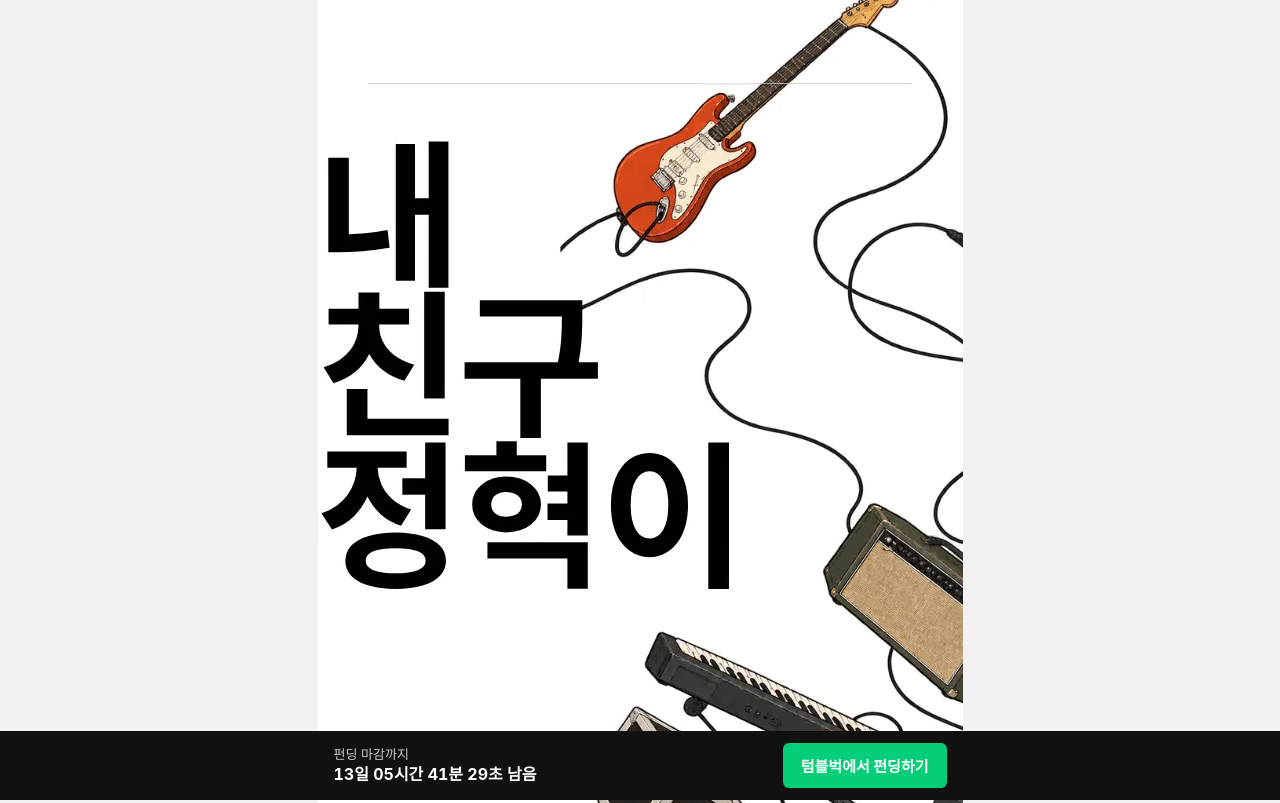
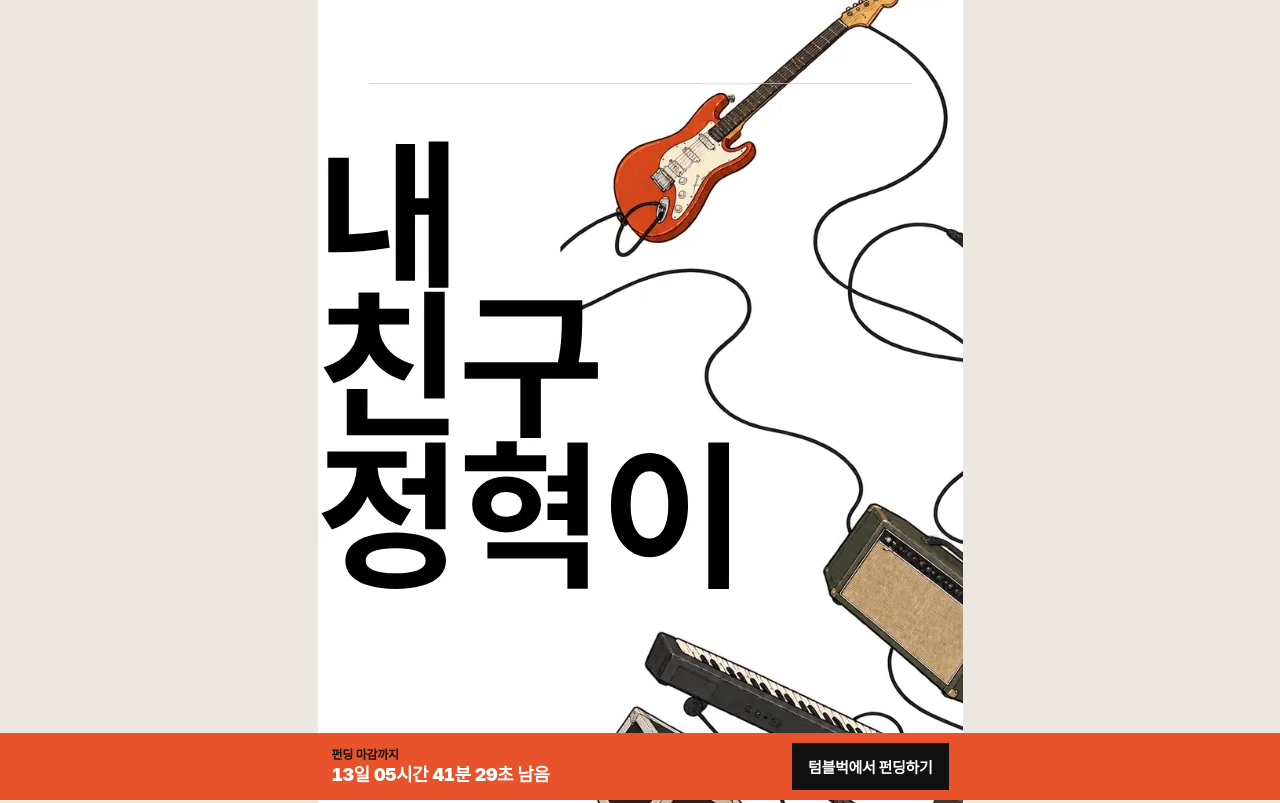
Before and after one commit to githubotaku/naechinjung, a plain HTML site: page index.html in a window 1280 px wide. Shown: the top 803 px of the page. Drawn offline with Linux system fonts and the light colour scheme; a web font is replaced by a local one.

Commit message:
Restyle banner to match book imagery
Co-Authored-By: Claude Sonnet 5.5 <noreply@anthropic.com>
Claude-Session: https://claude.ai/code/session_01GdHcD4ZAPpmiDMUJehea6j

```diff
--- a/index.html
+++ b/index.html
@@ -3,53 +3,58 @@
 <head>
   <meta charset="utf-8">
   <meta name="viewport" content="width=device-width, initial-scale=1">
+  <link rel="stylesheet" href="https://cdn.jsdelivr.net/gh/orioncactus/pretendard@v1.3.9/dist/web/variable/pretendardvariable-dynamic-subset.min.css">
   <title>내 친구 정혁이</title>
   <style>
     * { box-sizing: border-box; }
     html, body { margin: 0; padding: 0; }
     body {
-      background: #f2f2f2;
-      font-family: -apple-system, BlinkMacSystemFont, "Apple SD Gothic Neo", "Noto Sans KR", "Malgun Gothic", sans-serif;
-      padding-bottom: 84px;
+      background: #ece8e1;
+      font-family: "Pretendard Variable", Pretendard, -apple-system, BlinkMacSystemFont, "Apple SD Gothic Neo", "Noto Sans KR", "Malgun Gothic", sans-serif;
+      padding-bottom: 76px;
     }
-    .detail {
-      max-width: 645px;
-      margin: 0 auto;
-      background: #fff;
-    }
+    .detail { max-width: 645px; margin: 0 auto; background: #fff; }
     .detail img { display: block; width: 100%; height: auto; }
 
     .banner {
       position: fixed;
       left: 0; right: 0; bottom: 0;
-      background: #111;
-      color: #fff;
+      background: #e8532b;
+      color: #111;
       z-index: 10;
     }
     .banner-inner {
       max-width: 645px;
       margin: 0 auto;
-      padding: 12px 16px;
+      padding: 10px 14px;
       display: flex;
       align-items: center;
       justify-content: space-between;
       gap: 12px;
     }
-    .count { font-size: 13px; line-height: 1.4; color: #ccc; }
-    .count strong { display: block; font-size: 16px; color: #fff; font-variant-numeric: tabular-nums; }
+    .count { font-size: 12px; font-weight: 700; line-height: 1.3; letter-spacing: -0.02em; }
+    .count strong {
+      display: block;
+      margin-top: 1px;
+      font-size: 18px;
+      font-weight: 900;
+      color: #fff;
+      letter-spacing: -0.03em;
+      font-variant-numeric: tabular-nums;
+    }
     .btn {
       flex-shrink: 0;
-      background: #05ce78;
+      background: #111;
       color: #fff;
       text-decoration: none;
-      font-weight: 700;
+      font-weight: 800;
       font-size: 15px;
-      padding: 12px 18px;
-      border-radius: 6px;
+      letter-spacing: -0.02em;
+      padding: 13px 16px;
     }
     @media (max-width: 380px) {
-      .count strong { font-size: 14px; }
-      .btn { font-size: 14px; padding: 11px 12px; }
+      .count strong { font-size: 15px; }
+      .btn { font-size: 13px; padding: 12px 11px; }
     }
   </style>
 </head>
```
